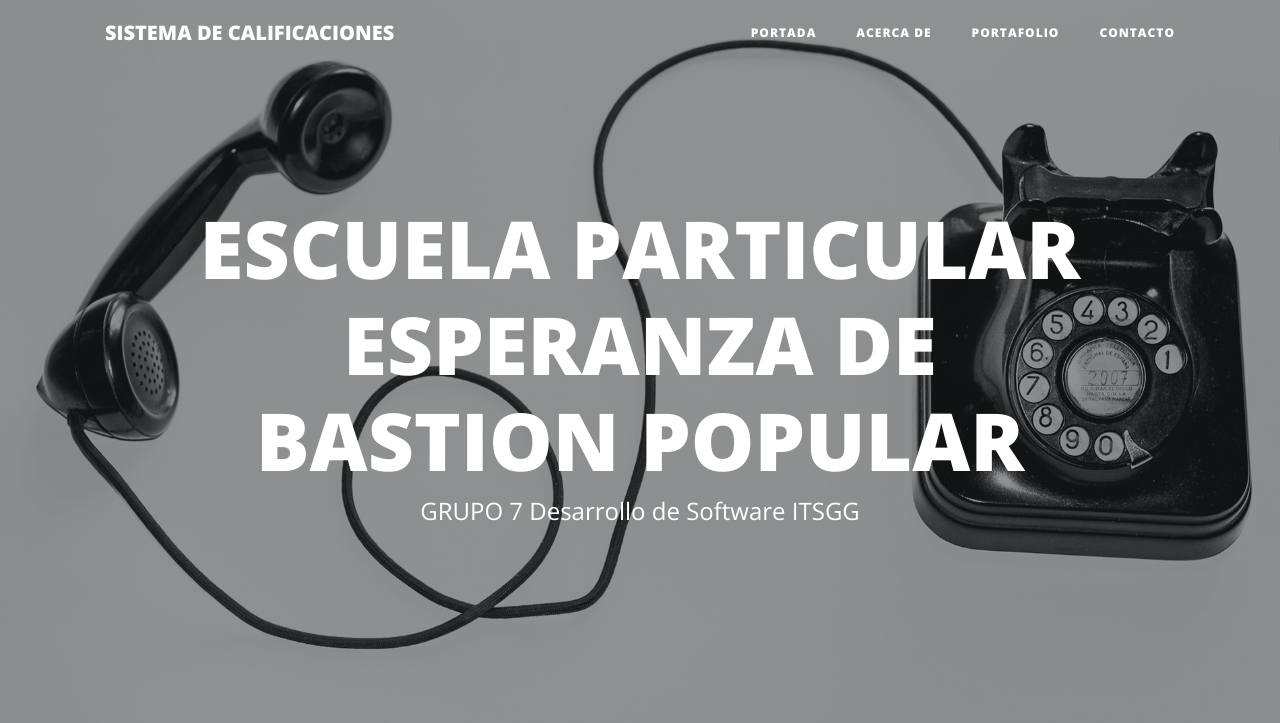
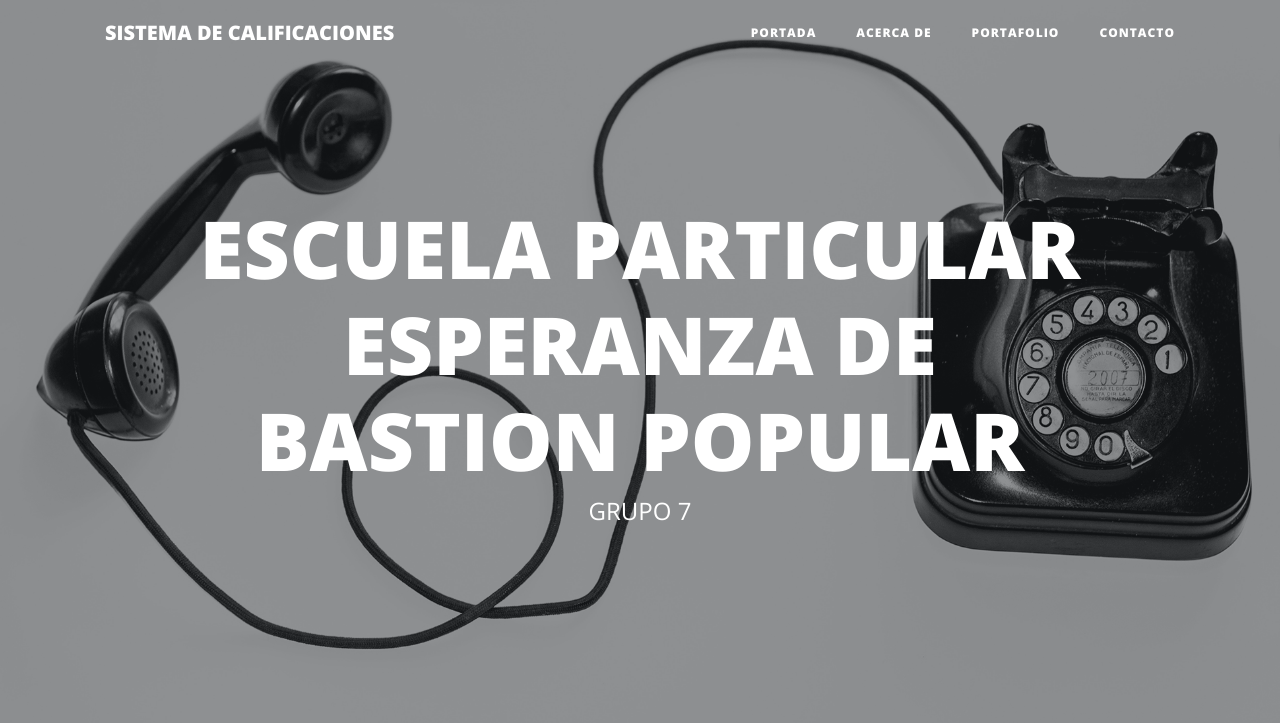
Before and after one commit to Yandri23/SistemaCalificaciones, a Django app: page /contact/ in a window 1280 px wide. Shown: the top 723 px of the page. Run offline with Django 3.2, Linux system fonts and the light colour scheme; some libraries are stand-ins or nearby versions.

Commit message:
3da VERSION DEL PROYECTO Guardado 04/08/2020

```diff
--- a/core/templates/base.html
+++ b/core/templates/base.html
@@ -55,7 +55,7 @@
           <div class="col-lg-15 col-md-10 mx-auto">
             <div class="site-heading">
               <h1> ESCUELA PARTICULAR ESPERANZA DE BASTION POPULAR </h1>
-              <span class="subheading"> GRUPO 7 Desarrollo de Software ITSGG </span>
+              <span class="subheading"> GRUPO 7 </span>
             </div>
           </div>
         </div>
--- a/core/templates/home.html
+++ b/core/templates/home.html
@@ -1,5 +1,5 @@
 {% extends "base.html" %}
-{% block imagen %}{% load static %} {% static 'img/home-bg.jpg'%}{% endblock %}
+{% block imagen %}{% load static %} {% static 'img/home.jpg'%}{% endblock %}
 
 
 {% block yandri %}
```
Also changed, not shown: core/static/img/home-bg.jpg (deleted).
